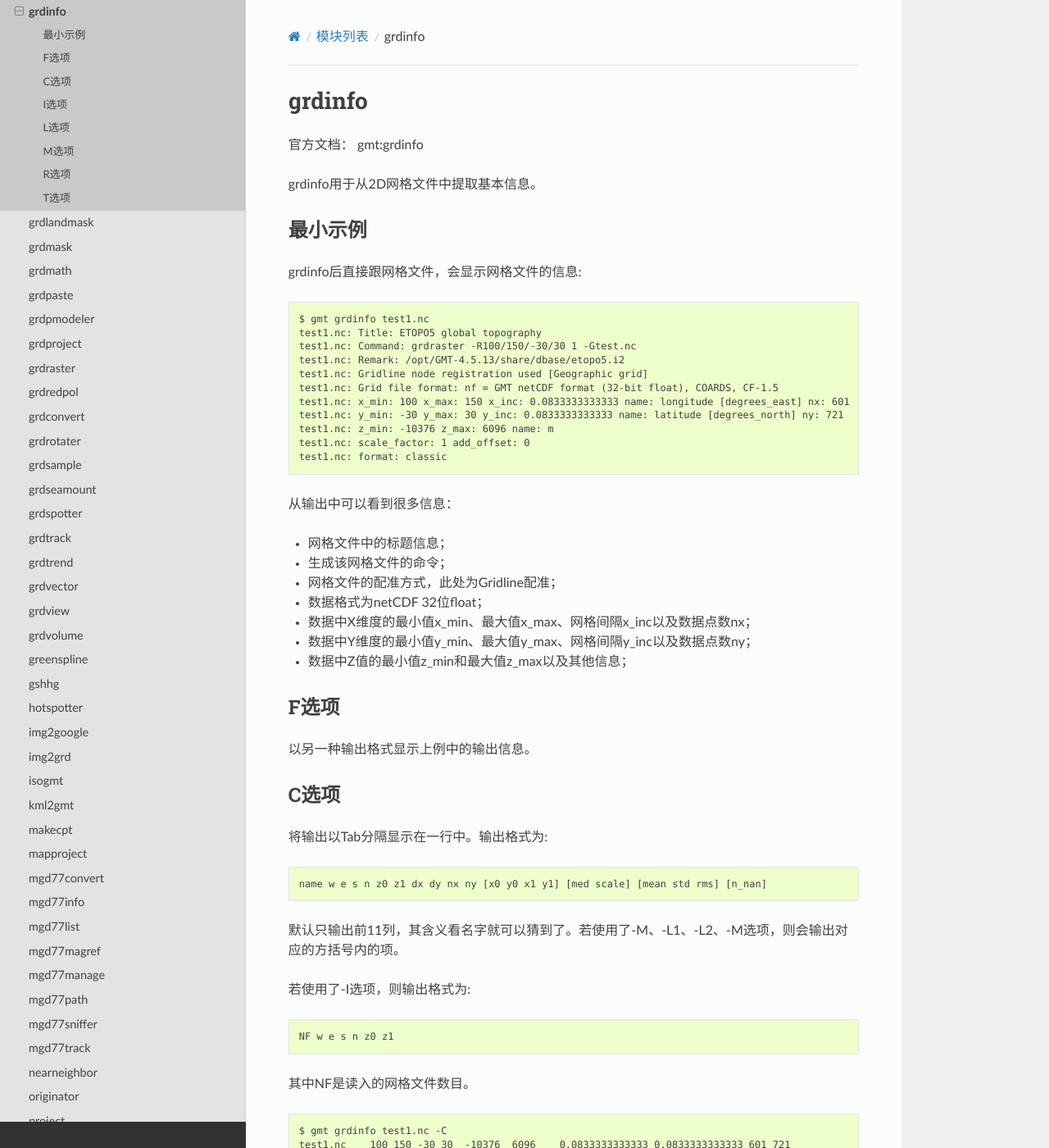
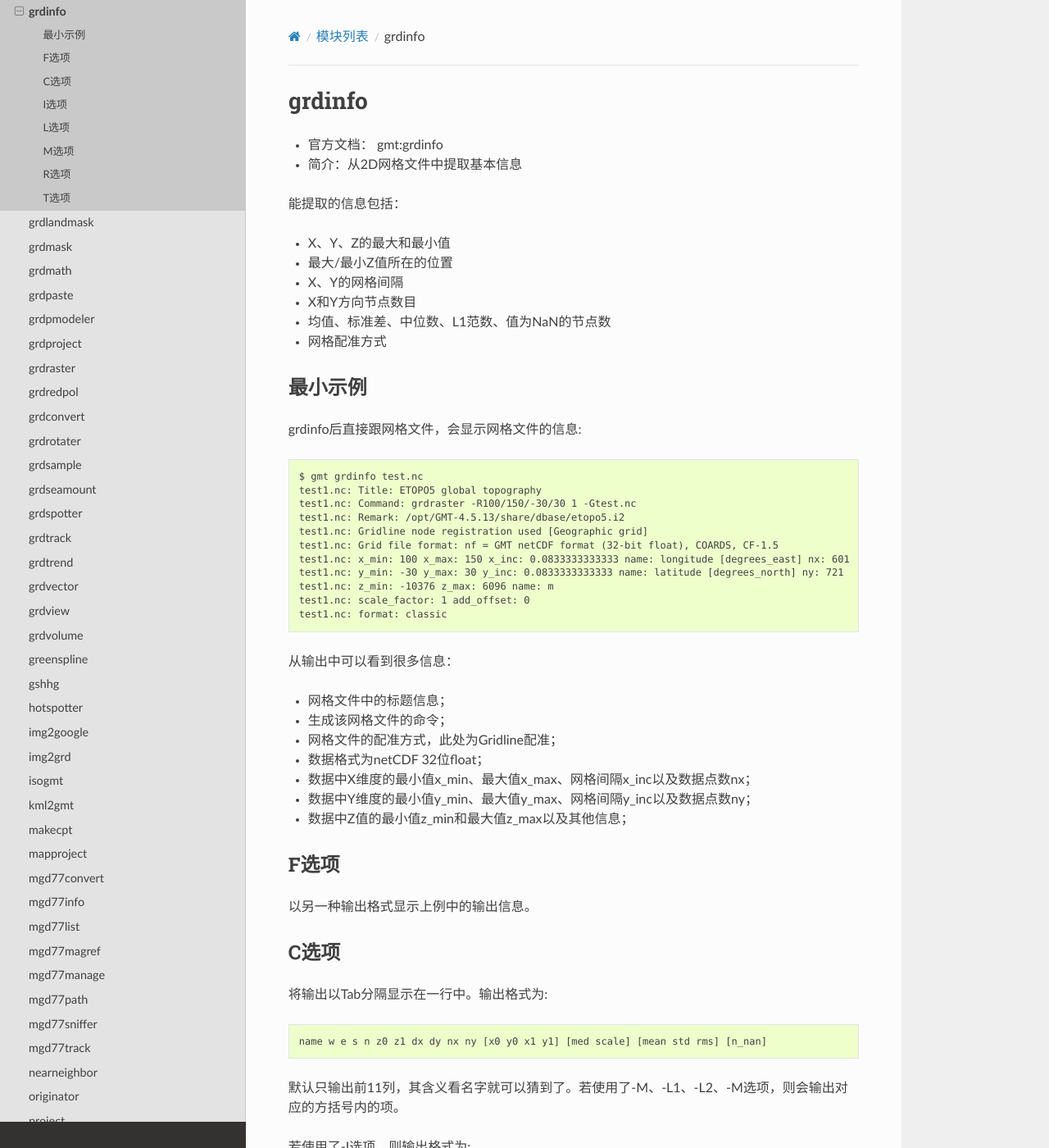
Before and after one commit to seisman/GMT5_Docs, a Sphinx documentation site: the page built from source/grdinfo.rst, in a window 1280 px wide and 1400 px high. Shown: the whole window at 82% size. Built offline with Sphinx 7.4.7 and the Read the Docs theme 2.0.0, drawn with Linux system fonts in a browser that asks for light colours; pages that are not in the unit, such as notebooks, are missing from menus; some of the changed text lies outside the part shown.

Commit message:
update grdinfo

```diff
--- a/source/grdinfo.rst
+++ b/source/grdinfo.rst
@@ -3,16 +3,24 @@
 grdinfo
 =======
 
-官方文档： :ref:`gmt:grdinfo`
+- 官方文档： :ref:`gmt:grdinfo`
+- 简介：从2D网格文件中提取基本信息
 
-grdinfo用于从2D网格文件中提取基本信息。
+能提取的信息包括：
+
+- X、Y、Z的最大和最小值
+- 最大/最小Z值所在的位置
+- X、Y的网格间隔
+- X和Y方向节点数目
+- 均值、标准差、中位数、L1范数、值为NaN的节点数
+- 网格配准方式
 
 最小示例
 --------
 
 grdinfo后直接跟网格文件，会显示网格文件的信息::
 
-    $ gmt grdinfo test1.nc
+    $ gmt grdinfo test.nc
     test1.nc: Title: ETOPO5 global topography
     test1.nc: Command: grdraster -R100/150/-30/30 1 -Gtest.nc
     test1.nc: Remark: /opt/GMT-4.5.13/share/dbase/etopo5.i2
@@ -62,27 +70,27 @@ C选项
 I选项
 -----
 
-- -I后不接任何参数，会以\ **-I**\ *xinc/yinc*\ 的格式输出网格间隔
-- ``-I-``\ 会以\ **-R**\ *w/e/s/n*\ 的格式输出网格范围
-- ``-Ib``\ 会列出网格区域范围的四个顶点对应的坐标
-- **-I**\ *dx/dy*\ 会先获取网格的区域范围，并对该范围做微调使得其是dx和dy的整数倍，并以\ **-R**\ *w/e/s/n*\ 的格式输出
+- -I后不接任何参数，会以 ``-I<xinc>/<yinc>`` 的格式输出网格间隔
+- ``-Ir`` 或 ``-I-`` 会以 ``-R<w>/<e>/<s>/<n>`` 的格式输出网格文件的真实范围
+- ``-Ib`` 会输出网格区域范围的四个顶点对应的坐标
+- ``-I<dx>/<dy>`` 会先获取网格的区域范围，并对该范围做微调使得其是dx和dy的整数倍，并以 ``-R<w>/<e>/<s>/<n>`` 的格式输出
 
 ::
 
      $ gmt grdinfo test1.nc -I
      -I0.0833333333333/0.0833333333333
-     $ gmt  gmt grdinfo test1.nc -I-
+     $ gmt grdinfo test1.nc -Ir
      -R100/150/-30/30
-     $ gmt  gmt grdinfo test1.nc -Ib
+     $ gmt grdinfo test1.nc -Ib
      > Bounding box for test1.nc
      100    -30
      150    -30
      150    30
      100    30
-     $ gmt  gmt grdinfo test1.nc -I3/3
+     $ gmt grdinfo test1.nc -I3/3
      -R99/150/-30/30
 
-当\ **-I**\ *dx/dy*\ 与-C选项连用时::
+当 ``-I<dx>/<dy>`` 与 ``-C`` 选项连用时::
 
     $ gmt grdinfo test1.nc -I3/3 -C
     1   99  150 -30 30  -10376  6096
--- a/source/modules.rst
+++ b/source/modules.rst
@@ -29,6 +29,7 @@
   #. :doc:`gmtset` ：修改单个或多个GMT参数的值
   #. :doc:`gmtdefaults` ：列出所有GMT参数的当前值
   #. :doc:`gmtinfo` ：从表数据中提取信息
+  #. :doc:`grdinfo` ：从网格文件中提取基本信息
 
 - 2D数据处理
 
@@ -84,7 +85,6 @@
   #. :doc:`xyz2grd`
   #. :doc:`gmt2kml`
   #. :doc:`gmtconvert`
-  #. :doc:`grdinfo`
   #. :doc:`gmtselect`
 
   #. :doc:`blockmean`
```
Also changed, not shown: other parts of source/grdinfo.rst (+2 -2 lines).
